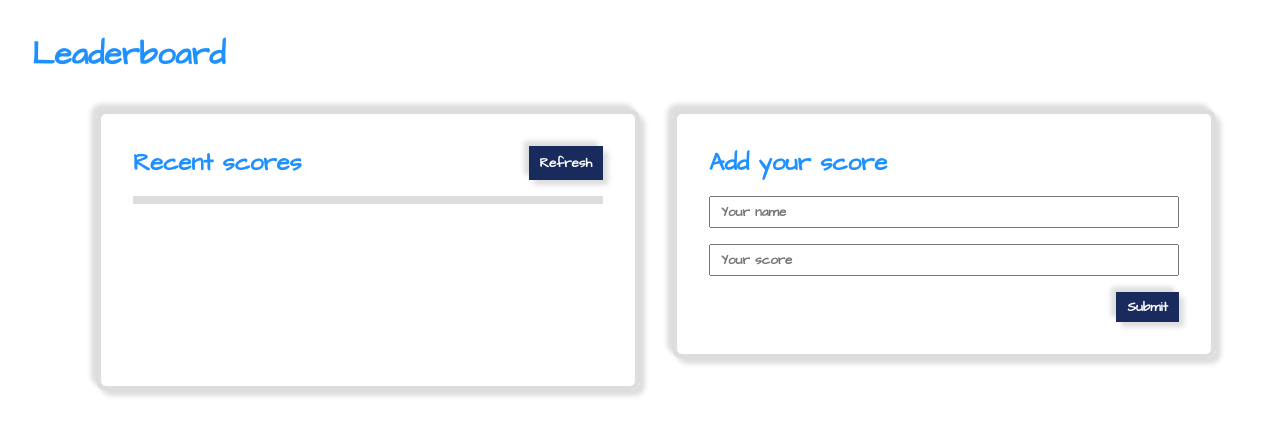
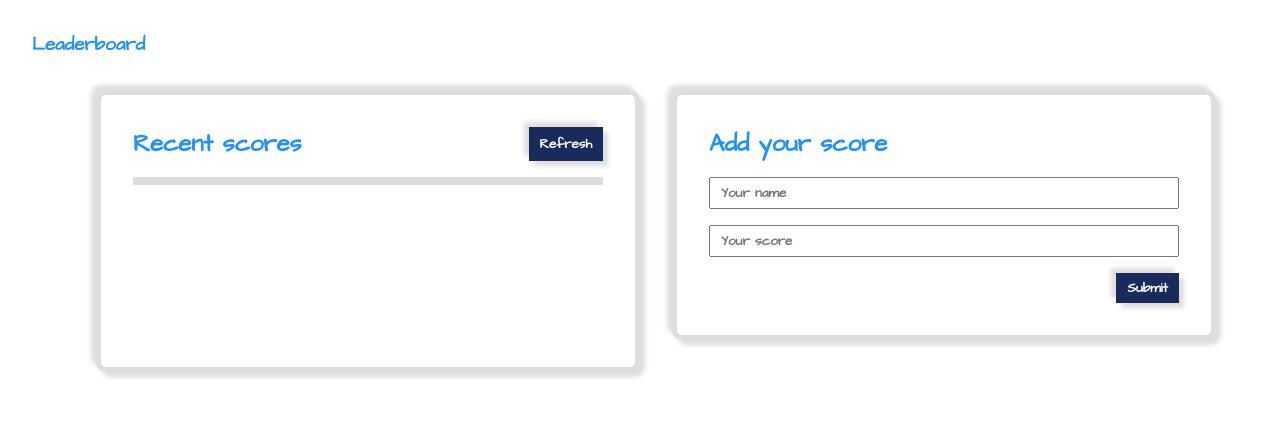
Before and after one commit to Felix45/leaderboard, a website built with webpack: page src/index.html in a window 1280 px wide. Built offline with nearby package versions, Linux system fonts and the light colour scheme; no server answers.

Commit message:
Update index.html

```diff
--- a/src/index.html
+++ b/src/index.html
@@ -9,7 +9,7 @@
 </head>
 <body class="m-2">
     <header>
-      <h1 class="flex-column header">Leaderboard</h1>
+      <h3 class="flex-column header">Leaderboard</h3>
     </header>
 
     <main class="d-flex flex-column flex-column-md justify-content-around p-2 px-md-0">
```
